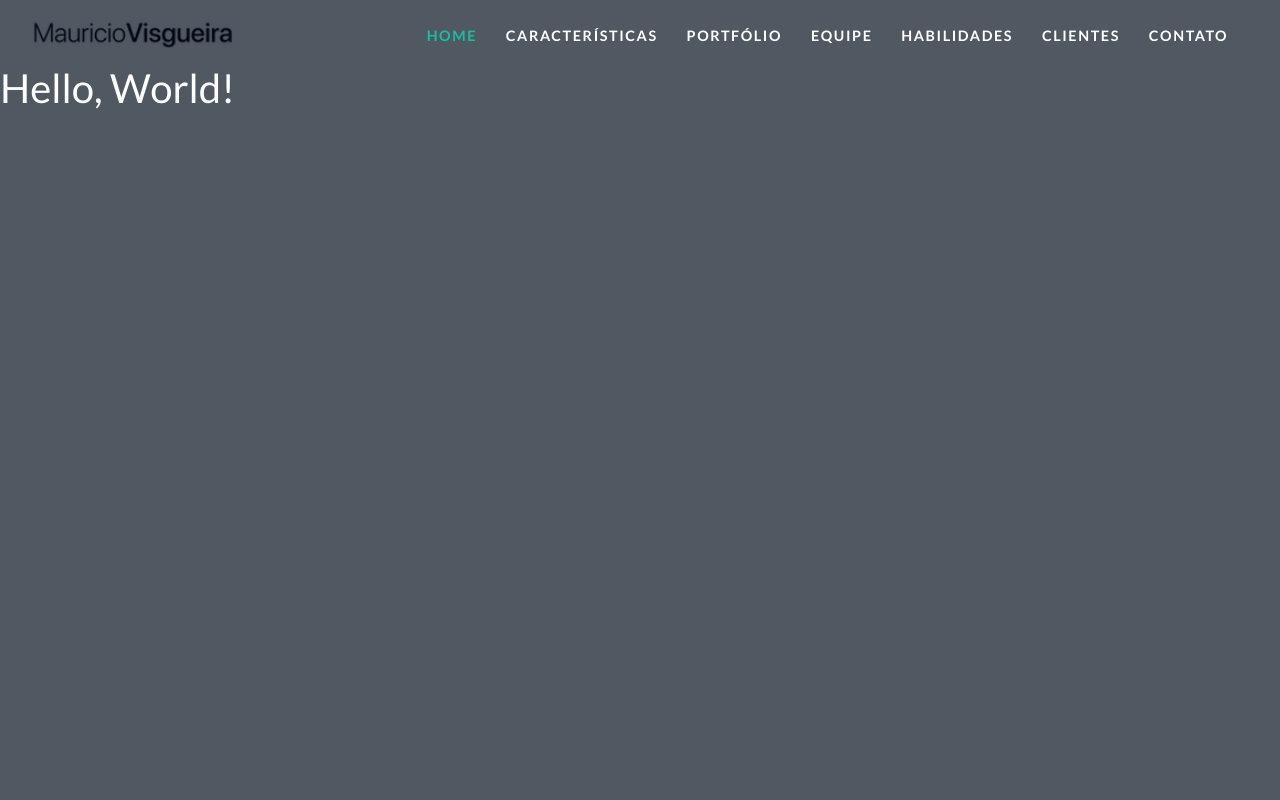
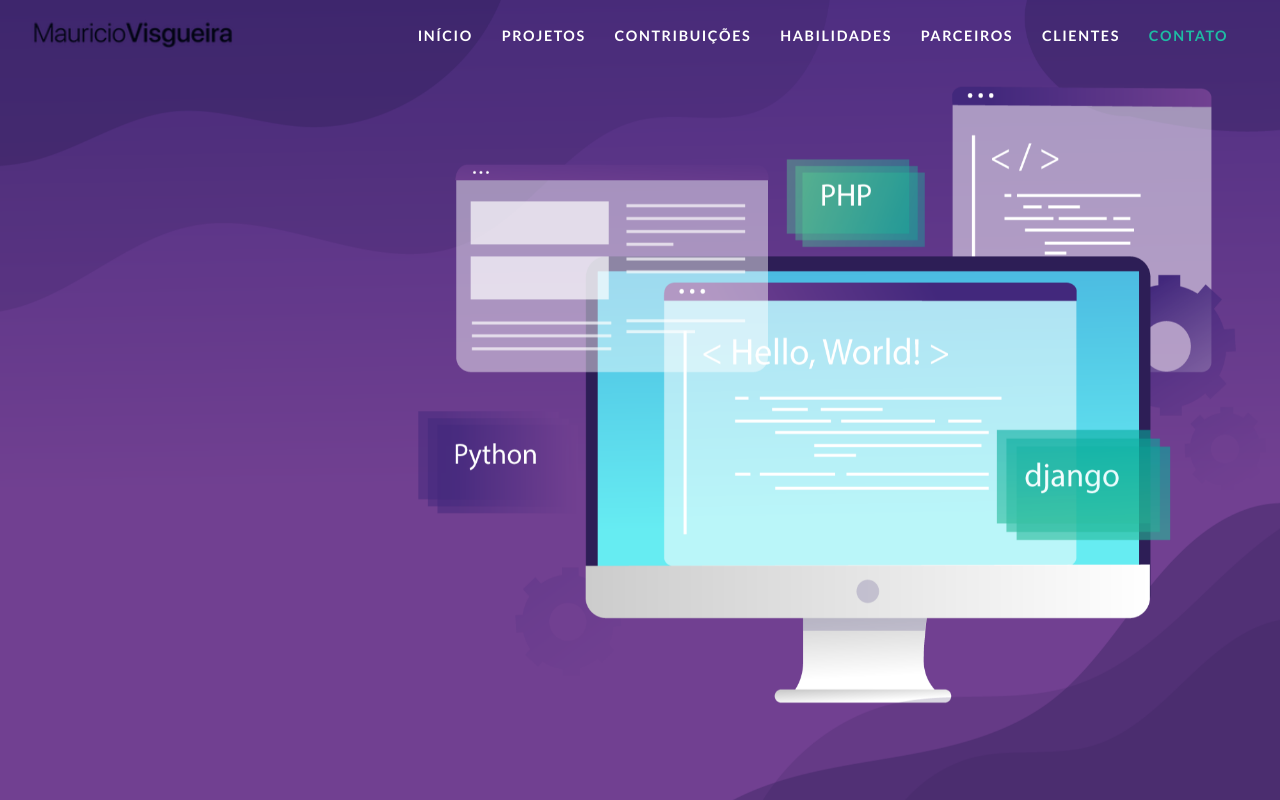
Before and after one commit to MauricioVisgueira/mauriciovisgueira.github.io, a plain HTML site: page index.html in a window 1280 px wide. Drawn offline with Linux system fonts and the light colour scheme.

Commit message:
Landing Page Image

```diff
--- a/index.html
+++ b/index.html
@@ -6,7 +6,6 @@
     <meta name="viewport" content="width=device-width, initial-scale=1, shrink-to-fit=no">
     <title>Mauricio Visgueira</title>
     <link rel="shortcut icon" href="img/favicon.ico">
-
 <!-- Bootstrap CSS -->
     <link rel="stylesheet" href="bootstrap-4.3.1-dist/css/bootstrap.min.css">
     <link rel="stylesheet" href="style.css">
@@ -23,7 +22,7 @@
 <!-- Inicio Home Section -->
 <div id="home">
 
-<!--- Inicio Navigation -->
+<!--- Inicio Navigation Navbar-->
 <nav class="navbar navbar-expand-lg fixed-top">
 <div class="container-fluid">
     <a class="navbar-brand" href="#"><img src="img/mvs.png"></a>
@@ -34,19 +33,19 @@
     <div class="collapse navbar-collapse" id="navbarResponsive">
         <ul class="navbar-nav ml-auto">
             <li class="nav-item">
-                <a class="nav-link" href="#home">Home</a>
+                <a class="nav-link" href="#home">Início</a>
             </li>
             <li class="nav-item">
-                <a class="nav-link" href="#features">Características</a>
+                <a class="nav-link" href="#projects">Projetos</a>
             </li>
             <li class="nav-item">
-                <a class="nav-link" href="#portfolio">Portfólio</a>
-            </li>
-            <li class="nav-item">
-                <a class="nav-link" href="#team">Equipe</a>
+                <a class="nav-link" href="#contributions">Contribuições</a>
             </li>
             <li class="nav-item">
                 <a class="nav-link" href="#skills">Habilidades</a>
+            </li>
+            <li class="nav-item">
+                <a class="nav-link" href="#partners">Parceiros</a>
             </li>
             <li class="nav-item">
                 <a class="nav-link" href="#clients">Clientes</a>
@@ -58,40 +57,47 @@
     </div>
 </div>
 </nav>
-<!--- Fim Navigation -->
-<h1 style="color: white; margin-top: 4rem;">Hello, World!</h1>
+<!--- Fim Navigation Navbar-->
+
+<!-- Start Landing Page Image -->
+<div class="landing">
+    <div class="home-wrap">
+        <div class="home-inner">
+        </div>
+    </div>
+</div>
+<!-- End Landing Page Image -->
+
+<!-- Start Landing Page Caption -->
+
+<!-- End Landing Page Caption -->
+
 </div>
 <!-- Fim Home Section -->
 
-<!-- Inicio Features Section -->
-<div id="features" class="offset">
+<!-- Inicio Projects Section -->
+<div id="projects" class="offset">
 
 </div>
-<!-- Fim Features Section -->
+<!-- Fim Projects Section -->
 
-<!-- Inicio Portfolio Section -->
-<div id="portfolio" class="offset">
+<!-- Inicio Contributions Section -->
+<div id="contributions" class="offset">
 
 </div>
-<!-- Fim Portfolio Section -->
-
-<!-- Inicio Valores Section -->
-<div id="valores" class="offset">
-
-</div>
-<!-- Fim Valores Section -->
-
-<!-- Inicio Team Section -->
-<div id="team" class="offset">
-
-</div>
-<!-- Fim Team Section -->
+<!-- Fim Contriburions Section -->
 
 <!-- Inicio Skills Section -->
 <div id="skills" class="offset">
 
 </div>
 <!-- Fim Skills Section -->
+
+<!-- Inicio Partners Section -->
+<div id="partners" class="offset">
+
+</div>
+<!-- Fim Partners Section -->
 
 <!-- Inicio Clients Section -->
 <div id="clients" class="offset">
@@ -104,6 +110,7 @@
 
 </div>
 <!-- Fim Contact Section -->
+
 
 <!-- Optional JavaScript -->
 <!-- jQuery first, then Popper.js, then Bootstrap JS -->
--- a/style.css
+++ b/style.css
@@ -4,7 +4,6 @@ body {
   overflow: hidden;
   font-family: 'Lato', sans-serif;
   color: #505962;
-  background-color: #505962; /*-- Cor do Fundo --*/
 }
 
 /*--- Nav Scrolling Offset --*/
@@ -52,6 +51,11 @@ body {
     transition: background-color 1s ease 0s;
 }
 
+/*============ LANDING PAGE ============*/
+
+.home-inner {
+  background-image: url('img/mvs2.png');
+}
 
 
 
```
Also changed, not shown: img/mvs2.png (added), 1 other file.
